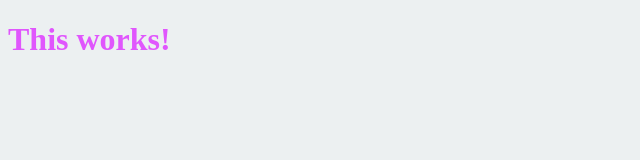
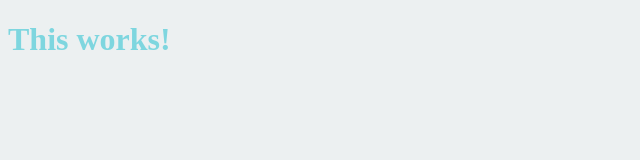
Before and after one commit to terysol/Web_Project, a plain HTML site: page index.html in a window 1280 px wide. Both pictures are taken after a click on the element "This works!". Shown: the whole page, without its empty margins (0-640 px from the left). Drawn offline with Linux system fonts and the light colour scheme.

Commit message:
21.05.15 _ JS 문법

```diff
--- a/index.css
+++ b/index.css
@@ -1,6 +1,14 @@
 body{
     background-color: #ECF0F1;
 }
+.btn{
+    cursor: pointer;
+}
 h1{
+    color:#7ed6df;
+    transition: color 0.5s ease-in-out;
+}
 
+.color{
+    color:#30336b;
 }
--- a/index.html
+++ b/index.html
@@ -6,7 +6,7 @@
         <link rel="stylesheet" href="index.css"/>
     </head>
     <body>
-        <h1 id="title">This works!</h1>
+        <h1 id="title" class="btn">This works!</h1>
         <script src="index.js"></script>
     </body>
 </html>
--- a/index.js
+++ b/index.js
@@ -4,23 +4,28 @@ const title=document.querySelector('#title');
 // title.style.color="red";
 // document.title="I own you now";
 
-const BASE_COLOR="rgb(52, 73, 94)";
-const OTHER_COLOR="#e056fd";
+const CLICKED_CLASS = "clicked";
 
-function handleClick(event){
-   const currentColor=title.style.color;
-   if(currentColor === BASE_COLOR){
-       title.style.color=OTHER_COLOR;
-   }else{
-       title.style.color=BASE_COLOR;
-   }
+function handleClick(){
+    title.classList.toggle(CLICKED_CLASS);
 }
+
 function init(){
-    title.style.color=BASE_COLOR;
     title.addEventListener("click", handleClick);
 }
+        //  mouseenter ->  마우스가 들어갈때 색 변환
+init();
 
-init();
+// function handleOffline(){
+//     console.log('lalalala');
+// }
+
+// function handleOnline(){
+//     console.log("Welcom BACK");
+// }
+
+// window.addEventListener("offline",handleOffline);
+// window.addEventListener("online",handleOnline);
 
 // title.addEventListener("click",handleResize);
 // 함수 뒤에 괄호가 있으면 바로 호출하라는 뜻, 없으면 바로 호출 하지 않는다.
```
